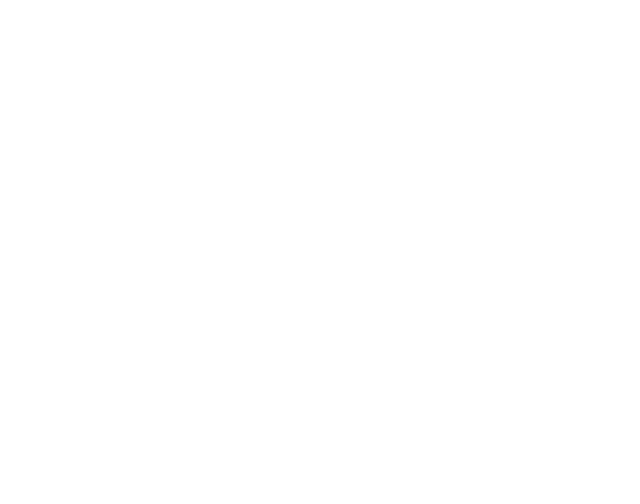
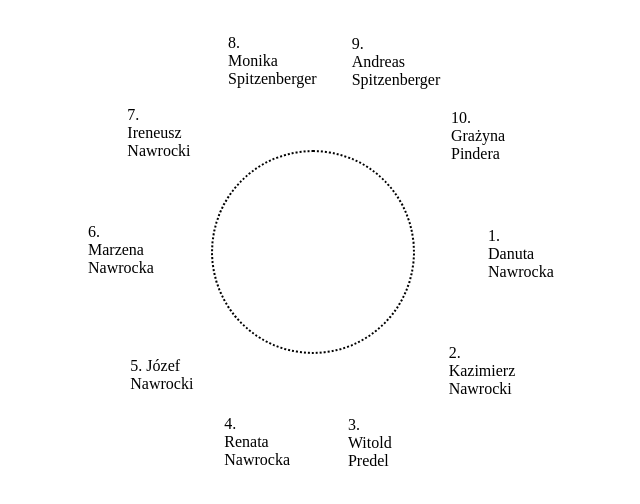
Before and after one commit to kajetan-szczurowski/WeddingTablesArrangement, a plain HTML site: page index.html in a window 1280 px wide. Shown: the whole page, without its empty margins (289-929 px from the left). Drawn offline with Linux system fonts and the light colour scheme.

Commit message:
prepared for working offline

```diff
--- a/index.html
+++ b/index.html
@@ -1,3 +1,9 @@
+<head>
+    <link rel="stylesheet" href="style.css">
+</head>
+
+
+<body>
 <main>
 
 <div class="main" id = 'main-wrapper'>
@@ -6,3 +12,5 @@
 </div>
 
 </main>
+<script src="script.js"></script>
+</body>
--- a/script.js
+++ b/script.js
@@ -15,7 +15,6 @@ const table = {
 
 const tableArray = Object.keys(table).map(id => `${id}. ${table[id]}`);
 
-// kopytko.innerText = tableArray;
 
 const wrapper = document.getElementById('main-wrapper');
 let index = 0;
--- a/style.css
+++ b/style.css
@@ -1,3 +1,5 @@
+
+
 main{
   position: absolute;
   left: 500px;
```
